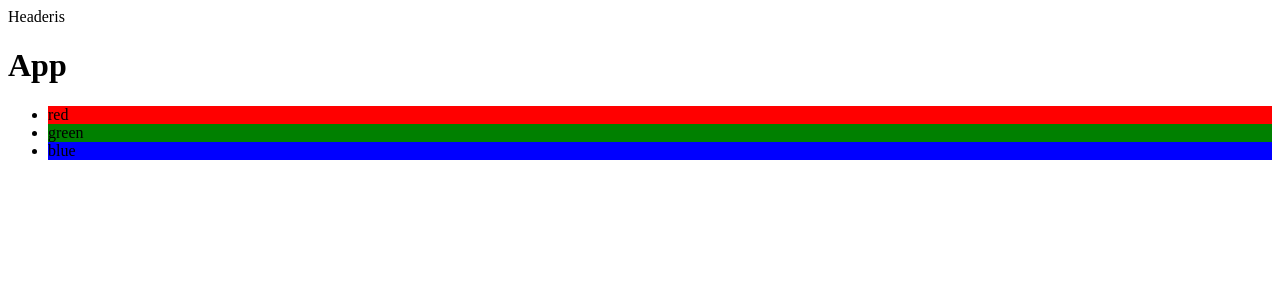
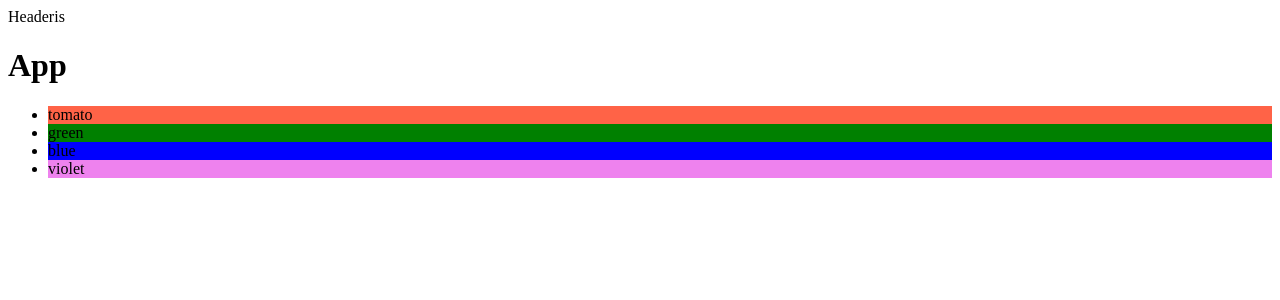
Before and after one commit to gintare-ces/React-js, a React (Vite) app in the folder 03_react_events_stateIntro_lifecycle/: page / in a window 1280 px wide. Shown: the top 300 px of the page. Built offline with nearby package versions, Linux system fonts and the light colour scheme.

Commit message:
colors aded

```diff
--- a/03_react_events_stateIntro_lifecycle/src/App.jsx
+++ b/03_react_events_stateIntro_lifecycle/src/App.jsx
@@ -4,7 +4,7 @@ import Counter from './components/Counter';
 import Header from './components/Header';
 import PeopleList from './components/PeopleList';
 
-const arr = ['red', 'green', 'blue']
+const arr = ['tomato', 'green', 'blue', 'violet']
 
 const App = () => {
   console.log('App ivyko');
```
